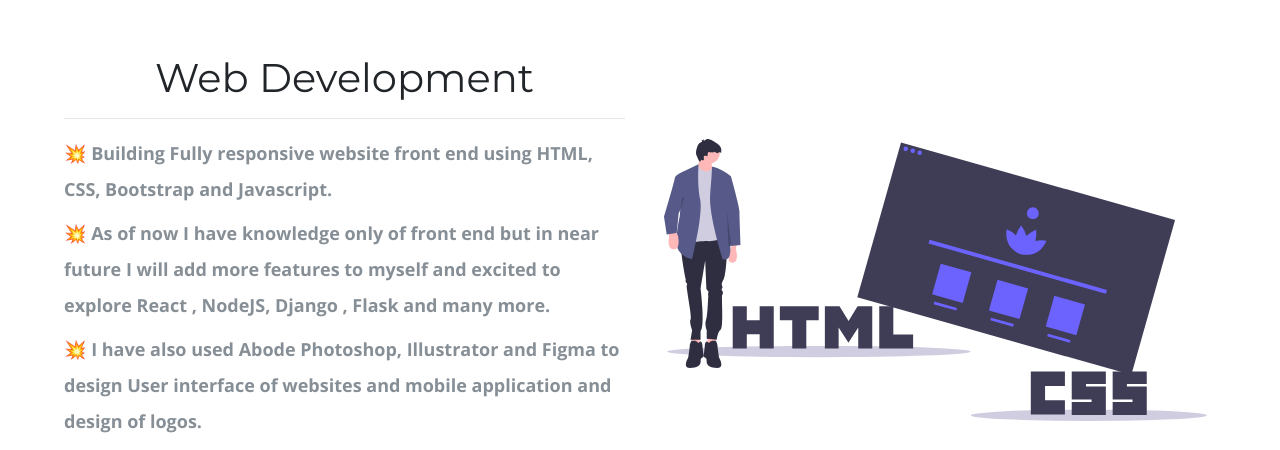
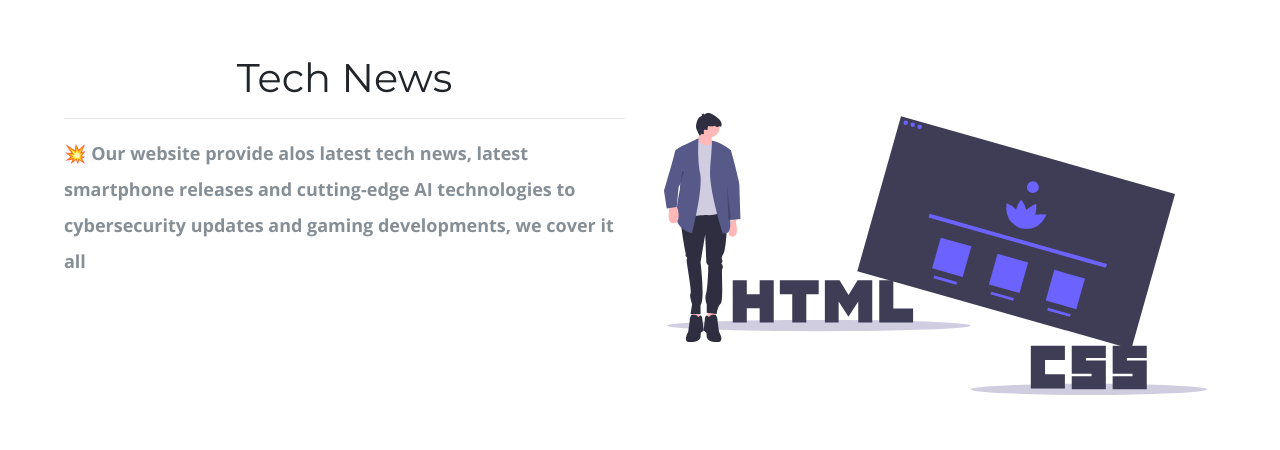
Before and after one commit to bitubhaiyt/test, a plain HTML site: page index.html in a window 1280 px wide. Shown: the part 993-1443 px from the top of the page. Drawn offline with nearby package versions, Linux system fonts and the light colour scheme; a web font is replaced by a local one.

Commit message:
Update index.html

```diff
--- a/index.html
+++ b/index.html
@@ -98,7 +98,7 @@
               </div>
               <div class="row feature-2">
                 <div class="col-lg-6 col-md-6 feature-web">
-                  <h1 class="Feature-Heading">Web Development</h1>
+                  <h1 class="Feature-Heading">Tech News</h1>
                   <hr>
                   <!-- <ul class = "dev-icon">
                     <li><i class="fab fa-html5 fa-5x" style="color:#e34f26"></i></li>
@@ -112,11 +112,7 @@
                   </ul> -->
                   <div class = "Data-Analytic">
                     <p class ="Features-paragraph">
-                       💥 Building Fully responsive website front end using HTML, CSS, Bootstrap and Javascript.</p>
-                    <p  class ="Features-paragraph">
-                       💥 As of now I have knowledge only of front end but in near future I will add more features to myself and excited to explore React , NodeJS, Django , Flask and many more.</p>
-                      <p  class ="Features-paragraph">
-                       💥 I have also used Abode Photoshop, Illustrator and Figma to design User interface of websites and mobile application and design of logos.</p>
+                       💥 Our website provide alos latest tech news, latest smartphone releases and cutting-edge AI technologies to cybersecurity updates and gaming developments, we cover it all</p>
                       </div>
                 </div>
                 <div class="col-lg-6 col-md-6 Feature-second-image ">
```
